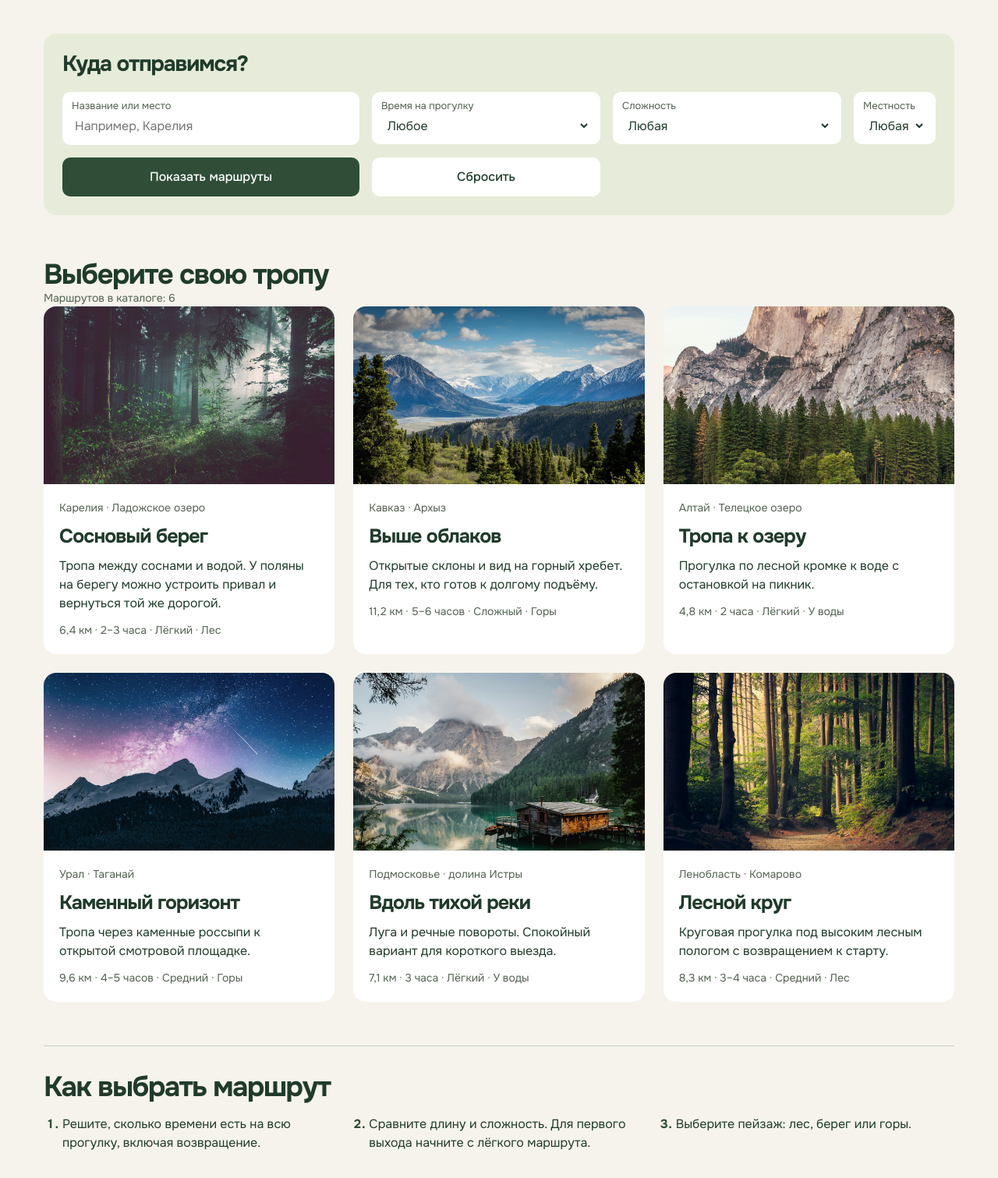
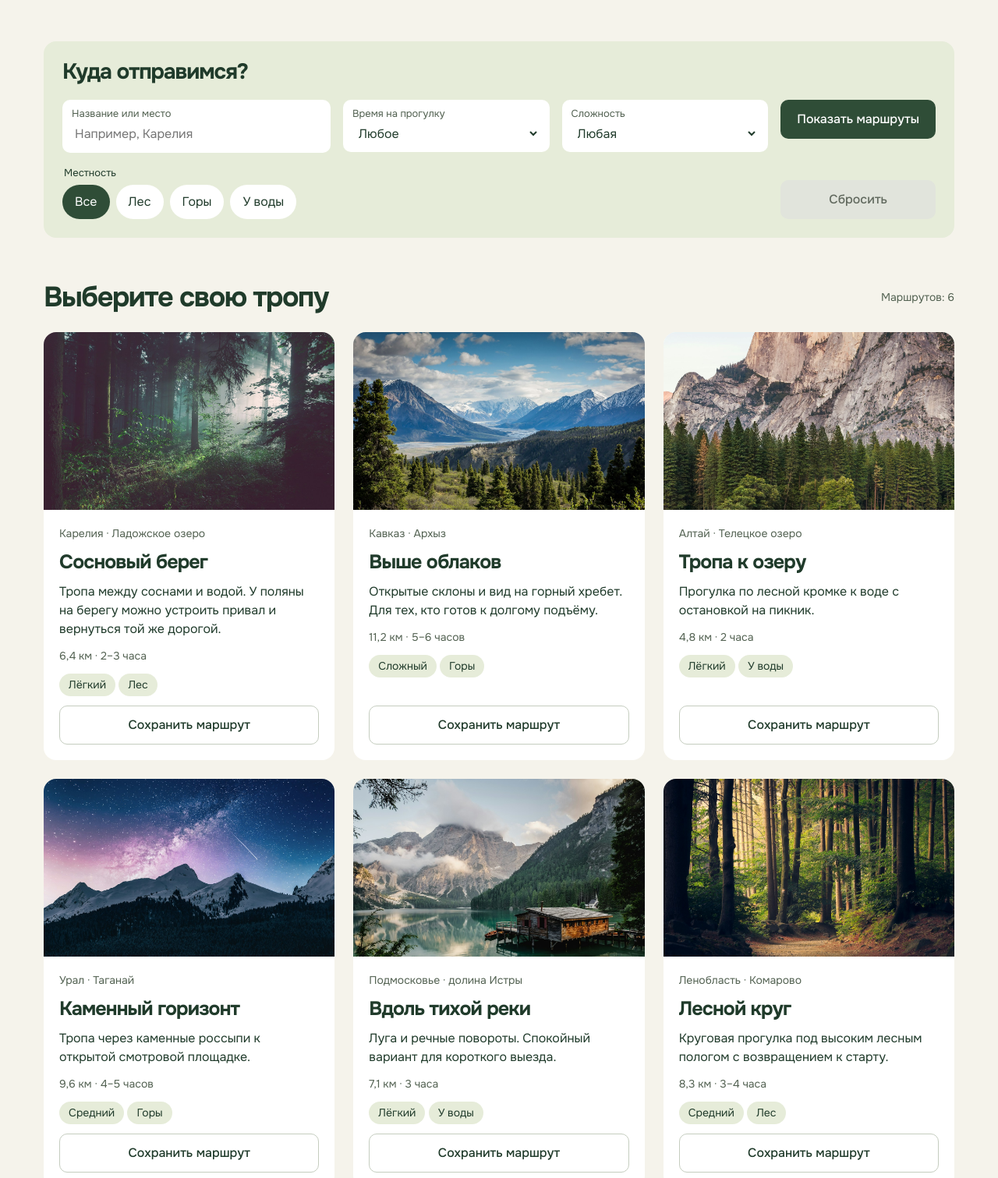
Before and after one commit to void167/tropa-html, a plain HTML site: page index.html in a window 1280 px wide. Shown: the part 585-2096 px from the top of the page at 78% size. Drawn offline with Linux system fonts and the light colour scheme.

Commit message:
Обновить страницу и материалы для сдачи

```diff
--- a/index.html
+++ b/index.html
@@ -8,6 +8,7 @@
   <script src="js/script.js" defer></script>
 </head>
 <body id="top">
+  <a class="skip" href="#main">К содержанию</a>
   <header>
     <a class="brand" href="#top">тропа</a>
     <nav aria-label="Разделы страницы">
@@ -15,16 +16,20 @@
       <a href="#guide">Как выбрать</a>
       <a href="#packing">Перед прогулкой</a>
     </nav>
+    <button id="favorites" type="button" aria-pressed="false">Мои маршруты</button>
   </header>
 
-  <main>
+  <main id="main">
     <section class="hero" aria-labelledby="intro">
       <div>
         <h1 id="intro">Пора выйти<br>из города.</h1>
-        <p>Подберите прогулку на выходные по месту, времени и сложности.</p>
+        <p>Найдите свою тропу на выходные.<br>Без долгих поисков — с понятным планом.</p>
         <a class="action" href="#filters">Подобрать маршрут</a>
       </div>
-      <img src="images/0.jpg" width="600" height="320" alt="Горный хребет с заснеженными вершинами">
+      <figure>
+        <img src="images/0.jpg" width="600" height="320" alt="Горный хребет с заснеженными вершинами">
+        <figcaption>Один день за пределами привычного</figcaption>
+      </figure>
     </section>
 
     <section id="filters">
@@ -32,7 +37,8 @@
       <form action="#catalog" method="get" role="search">
         <label>
           Название или место
-          <input type="search" name="q" placeholder="Например, Карелия">
+          <input type="search" name="q" aria-describedby="search-error" placeholder="Например, Карелия">
+          <small id="search-error" hidden>Сократите запрос до 80 символов.</small>
         </label>
         <label>
           Время на прогулку
@@ -52,31 +58,34 @@
             <option>Сложный</option>
           </select>
         </label>
-        <label>
-          Местность
-          <select name="kind">
-            <option value="">Любая</option>
-            <option>Лес</option>
-            <option>Горы</option>
-            <option>У воды</option>
-          </select>
-        </label>
+
         <button type="submit">Показать маршруты</button>
-        <button type="reset">Сбросить</button>
+        <fieldset>
+          <legend>Местность</legend>
+          <label><input type="radio" name="kind" value="" checked>Все</label>
+          <label><input type="radio" name="kind" value="Лес">Лес</label>
+          <label><input type="radio" name="kind" value="Горы">Горы</label>
+          <label><input type="radio" name="kind" value="У воды">У воды</label>
+        </fieldset>
+        <button type="reset" disabled>Сбросить</button>
       </form>
       <noscript>Поиск требует JavaScript. Все шесть маршрутов доступны ниже.</noscript>
     </section>
 
     <section id="catalog">
-      <h2>Выберите свою тропу</h2>
+      <div class="catalog-heading">
+        <h2>Выберите свою тропу</h2>
       <p id="count" role="status">Маршрутов в каталоге: 6</p>
+      </div>
       <div class="cards">
         <article data-hours="3" data-level="Лёгкий" data-kind="Лес">
           <img src="images/1.jpg" alt="Солнечные лучи между стволами сосен" width="400" height="180">
           <p class="place">Карелия · Ладожское озеро</p>
           <h3>Сосновый берег</h3>
           <p>Тропа между соснами и водой. У поляны на берегу можно устроить привал и вернуться той же дорогой.</p>
-          <p class="facts">6,4 км · 2–3 часа · Лёгкий · Лес</p>
+          <p class="facts">6,4 км · 2–3 часа</p>
+          <p class="tags"><span>Лёгкий</span> <span>Лес</span></p>
+          <button class="save" type="button" aria-pressed="false">Сохранить маршрут</button>
         </article>
 
         <article data-hours="6" data-level="Сложный" data-kind="Горы">
@@ -84,7 +93,9 @@
           <p class="place">Кавказ · Архыз</p>
           <h3>Выше облаков</h3>
           <p>Открытые склоны и вид на горный хребет. Для тех, кто готов к долгому подъёму.</p>
-          <p class="facts">11,2 км · 5–6 часов · Сложный · Горы</p>
+          <p class="facts">11,2 км · 5–6 часов</p>
+          <p class="tags"><span>Сложный</span> <span>Горы</span></p>
+          <button class="save" type="button" aria-pressed="false">Сохранить маршрут</button>
         </article>
 
         <article data-hours="2" data-level="Лёгкий" data-kind="У воды">
@@ -92,7 +103,9 @@
           <p class="place">Алтай · Телецкое озеро</p>
           <h3>Тропа к озеру</h3>
           <p>Прогулка по лесной кромке к воде с остановкой на пикник.</p>
-          <p class="facts">4,8 км · 2 часа · Лёгкий · У воды</p>
+          <p class="facts">4,8 км · 2 часа</p>
+          <p class="tags"><span>Лёгкий</span> <span>У воды</span></p>
+          <button class="save" type="button" aria-pressed="false">Сохранить маршрут</button>
         </article>
 
         <article data-hours="5" data-level="Средний" data-kind="Горы">
@@ -100,7 +113,9 @@
           <p class="place">Урал · Таганай</p>
           <h3>Каменный горизонт</h3>
           <p>Тропа через каменные россыпи к открытой смотровой площадке.</p>
-          <p class="facts">9,6 км · 4–5 часов · Средний · Горы</p>
+          <p class="facts">9,6 км · 4–5 часов</p>
+          <p class="tags"><span>Средний</span> <span>Горы</span></p>
+          <button class="save" type="button" aria-pressed="false">Сохранить маршрут</button>
         </article>
 
         <article data-hours="3" data-level="Лёгкий" data-kind="У воды">
@@ -108,7 +123,9 @@
           <p class="place">Подмосковье · долина Истры</p>
           <h3>Вдоль тихой реки</h3>
           <p>Луга и речные повороты. Спокойный вариант для короткого выезда.</p>
-          <p class="facts">7,1 км · 3 часа · Лёгкий · У воды</p>
+          <p class="facts">7,1 км · 3 часа</p>
+          <p class="tags"><span>Лёгкий</span> <span>У воды</span></p>
+          <button class="save" type="button" aria-pressed="false">Сохранить маршрут</button>
         </article>
 
         <article data-hours="4" data-level="Средний" data-kind="Лес">
@@ -116,10 +133,12 @@
           <p class="place">Ленобласть · Комарово</p>
           <h3>Лесной круг</h3>
           <p>Круговая прогулка под высоким лесным пологом с возвращением к старту.</p>
-          <p class="facts">8,3 км · 3–4 часа · Средний · Лес</p>
+          <p class="facts">8,3 км · 3–4 часа</p>
+          <p class="tags"><span>Средний</span> <span>Лес</span></p>
+          <button class="save" type="button" aria-pressed="false">Сохранить маршрут</button>
         </article>
       </div>
-      <p id="empty" hidden>По этим условиям ничего не найдено. <a href="#filters">Изменить параметры</a></p>
+      <p id="empty" hidden><span>По этим условиям ничего не найдено.</span> <a href="#filters">К параметрам поиска</a></p>
     </section>
 
     <section id="guide">
@@ -133,6 +152,7 @@
 
     <section id="packing">
       <h2>Перед прогулкой</h2>
+      <p>Проверьте, всё ли готово к выходу.</p>
       <details>
         <summary>Открыть памятку</summary>
         <ul>
```
Also changed, not shown: 1 other file.
